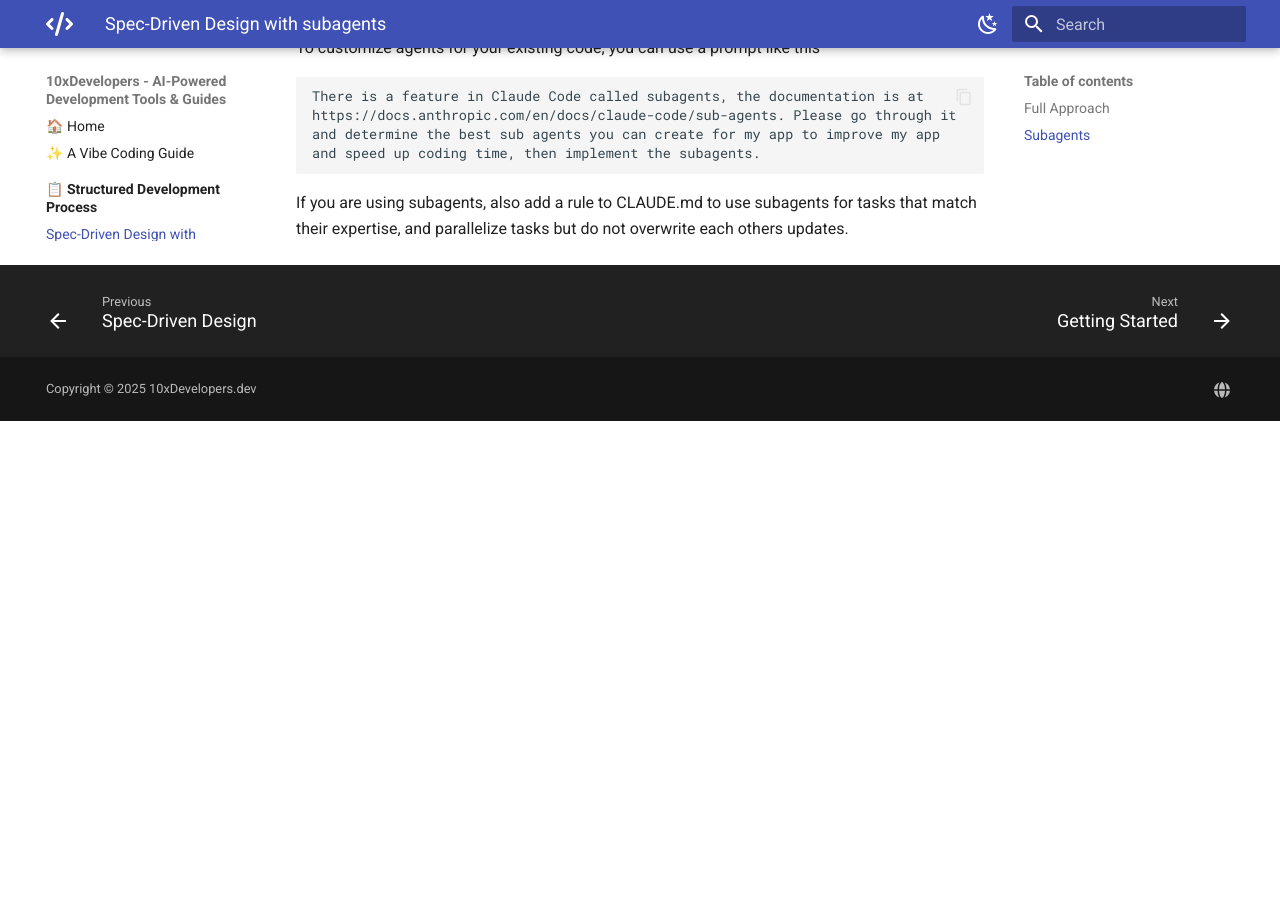
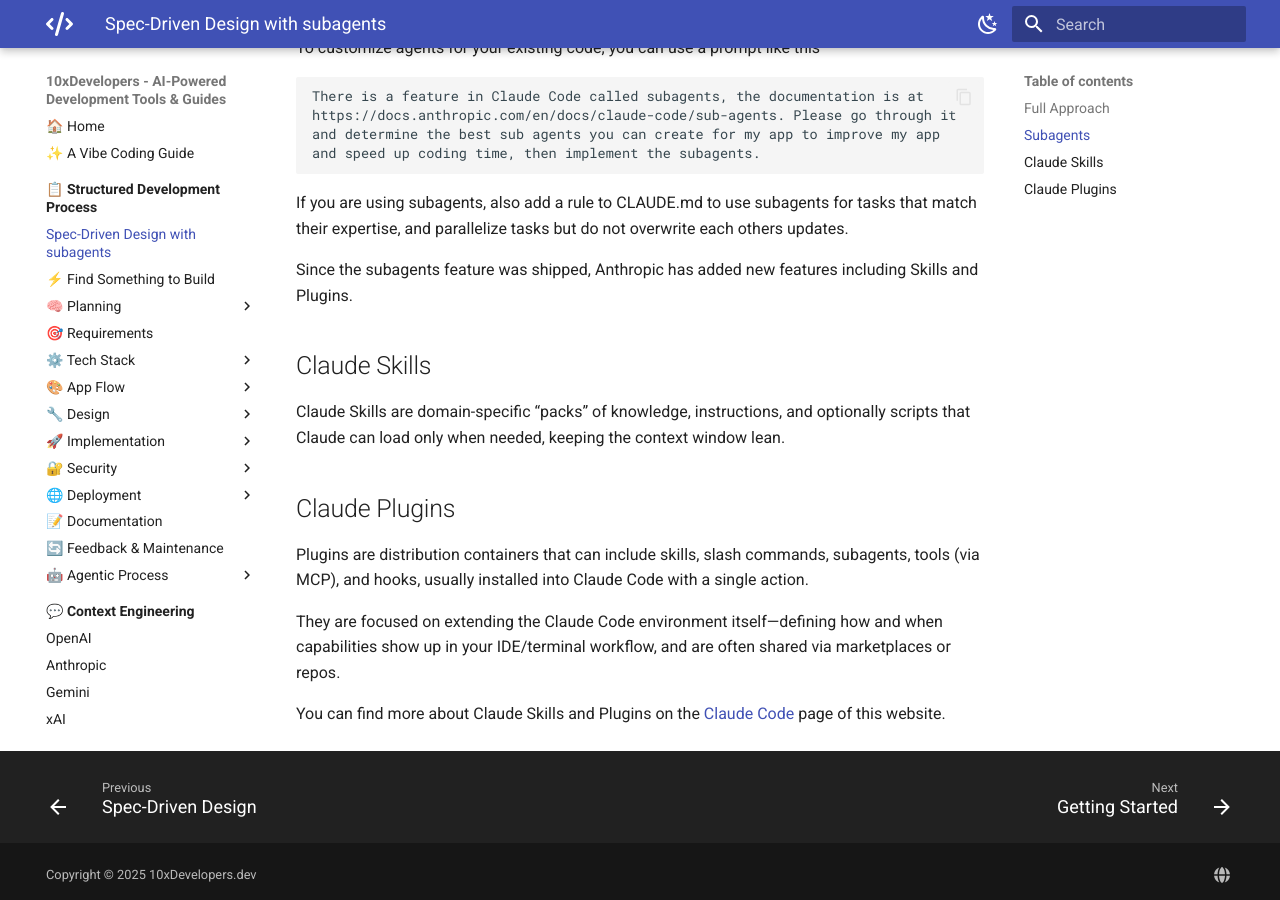
Before and after one commit to shlomoc/10xdev, an MkDocs documentation site: the page built from docs/structured/claude-code-with-subagents.md, in a window 1280 px wide and 900 px high, scrolled down 1203 px. Built offline with MkDocs 1.6.1 and Material for MkDocs 9.7.7, drawn with Linux system fonts in a browser that asks for light colours; before the commit the page ends 1624 px from its top, so only the background shows below that; some of the changed text lies outside the part shown.

Commit message:
docs: update Claude Code and Codex documentation with new resources and clarify subagents section

````diff
--- a/docs/structured/claude-code-with-subagents.md
+++ b/docs/structured/claude-code-with-subagents.md
@@ -1,4 +1,4 @@
-# Spec-Driven Design with subagents
+# Spec-Driven Design with Subagents
 
 ## Full Approach
 
@@ -37,3 +37,17 @@ There is a feature in Claude Code called subagents, the documentation is at http
 ```
 
 If you are using subagents, also add a rule to CLAUDE.md to use subagents for tasks that match their expertise, and parallelize tasks but do not overwrite each others updates.
+
+Since the subagents feature was shipped, Anthropic has added new features including Skills and Plugins.
+
+## Claude Skills
+
+Claude Skills are domain-specific “packs” of knowledge, instructions, and optionally scripts that Claude can load only when needed, keeping the context window lean.
+
+## Claude Plugins
+
+Plugins are distribution containers that can include skills, slash commands, subagents, tools (via MCP), and hooks, usually installed into Claude Code with a single action.
+
+They are focused on extending the Claude Code environment itself—defining how and when capabilities show up in your IDE/terminal workflow, and are often shared via marketplaces or repos.
+
+You can find more about Claude Skills and Plugins on the [Claude Code](../../ai-coding-tools/ai-agents/claude-code) page of this website.
````
Also changed, not shown: docs/ai-coding-tools/ai-agents/claude-code.md (+8 -4 lines), docs/ai-coding-tools/ai-agents/codex.md (+1 -0 lines).
